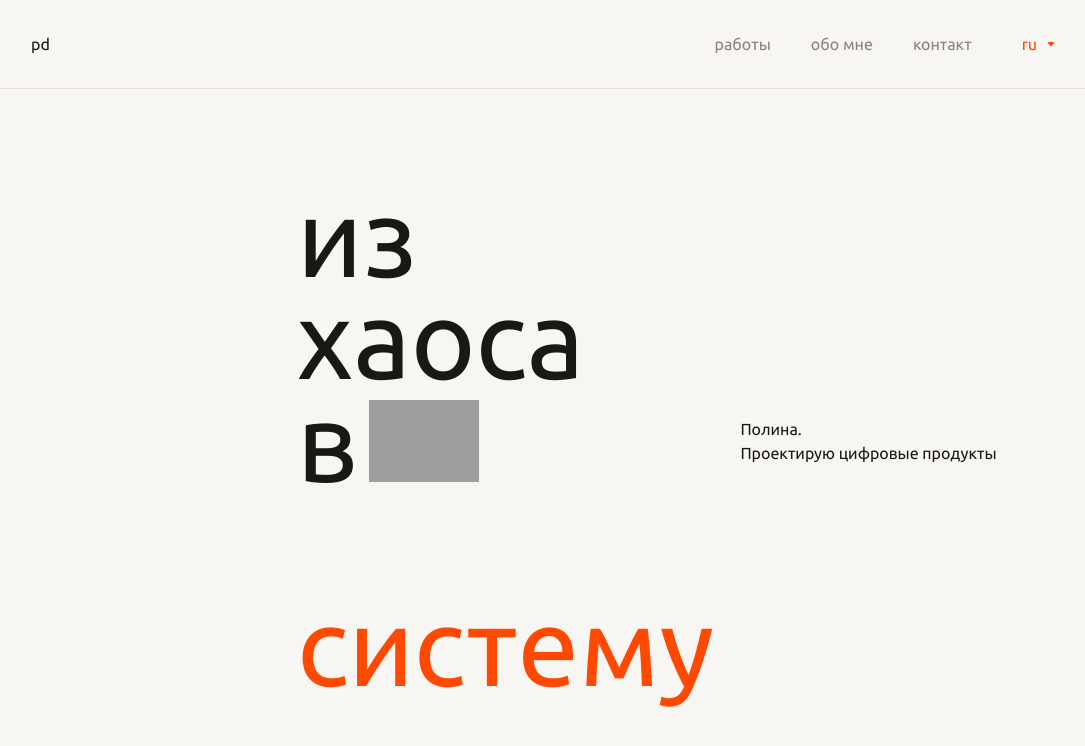
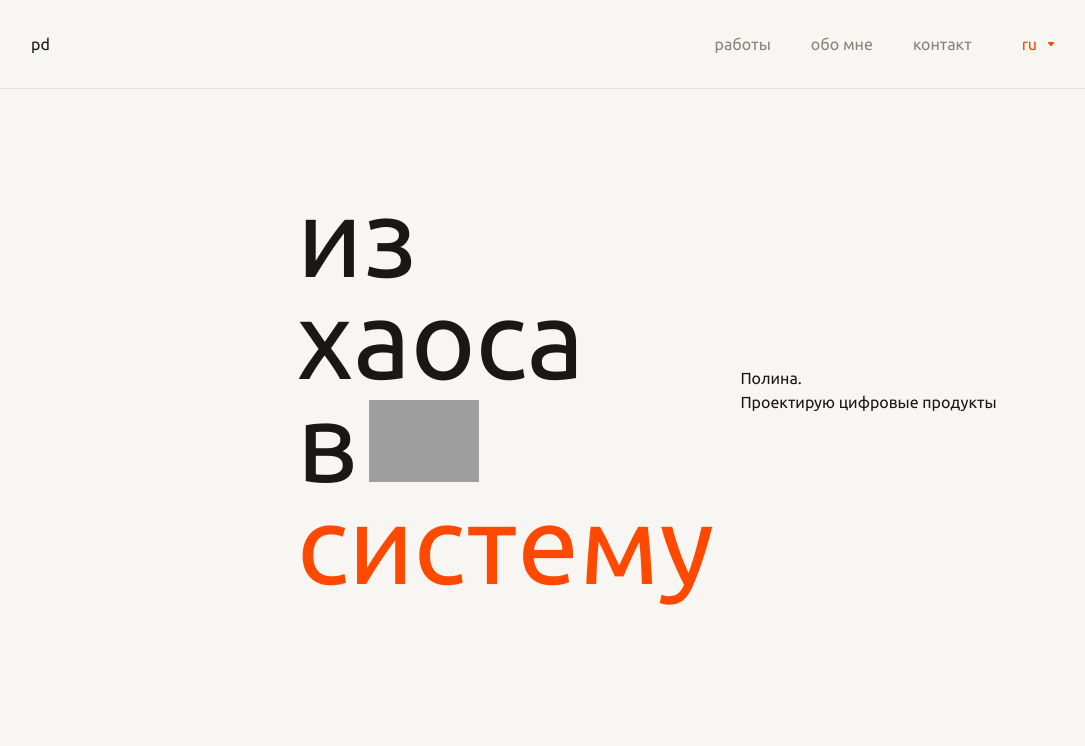
Before and after one commit to polinadadasheva/polinadadasheva.github.io, a plain HTML site: page index.html in a window 1280 px wide. Shown: the whole page, without its empty margins (89-1174 px from the left). Drawn offline with Linux system fonts and the light colour scheme; grey boxes are pictures that could not be loaded.

Commit message:
Add files via upload

```diff
--- a/index.html
+++ b/index.html
@@ -66,18 +66,15 @@
             из<br>
             хаоса<br>
             <!--
-              Строка с фото — отдельный flex-блок, чтобы фото точно
-              вставало по центру высоты именно этой строки.
+              Фото "накладывается" поверх буквы "в" и не влияет на
+              высоту строки (см. комментарий в style.css).
               ВАЖНО: сейчас файла картинки еще нет, нужно его добавить.
               1. Открой нужный фрейм в Figma
               2. Кликни правой кнопкой на эту маленькую фотографию
               3. Export → PNG → Export
               4. Положи скачанный файл в папку images и назови его hero-photo.png
             -->
-            <span class="hero__line--with-photo">
-              в
-              <img src="images/hero-photo.png" alt="" class="hero__photo">
-            </span>
+            <span class="hero__letter-with-photo">в<img src="images/hero-photo.png" alt="" class="hero__photo"></span>
             <br>
             <span class="hero__title-accent">систему</span>
           </h1>
--- a/style.css
+++ b/style.css
@@ -191,23 +191,28 @@ body {
   color: var(--color-accent); /* слово "систему" выделено оранжевым */
 }
 
-.hero__line--with-photo {
-  /* Строка, в которой стоит фото ("в" / "to"). display:flex +
-     align-items:center гарантируют, что фото встанет ровно по
-     центру высоты ЭТОЙ строки, а не "примерно", как было раньше
-     с vertical-align. */
-  display: flex;
-  align-items: center;
-  gap: 12px;
+.hero__letter-with-photo {
+  /* Эта обёртка оборачивает только саму букву "в" / "to".
+     position:relative делает её "точкой отсчёта" для фото,
+     а размер у неё — естественный, как у обычной строки текста
+     (фото внутрь НЕ считается, см. ниже). */
+  position: relative;
+  display: inline-block;
 }
 
 .hero__photo {
-  /* Раньше тут было жёстко задано width:56px + object-fit:cover —
-     из-за этого браузер ОБРЕЗАЛ картинку, чтобы насильно "впихнуть"
-     её в прямоугольник 56×82, даже если у твоего фото другие пропорции.
-     Теперь вместо этого: задаём только высоту (82px, как в макете),
-     а ширина подстраивается сама — картинка показывается ЦЕЛИКОМ,
-     без обрезки. */
+  /* position:absolute — это главное исправление. Раньше фото стояло
+     "в потоке" текста, и из-за того, что оно выше невидимых полей
+     строки, браузер раздувал саму строку (отсюда был лишний зазор
+     перед "систему"/"flow"). Теперь фото вообще не участвует в расчёте
+     высоты строки — оно просто "накладывается" поверх.
+     top:50% + transform:translateY(-50%) центрируют его по высоте
+     именно буквы "в"/"to" (а не всей строки с её полями). */
+  position: absolute;
+  left: calc(100% + 12px);
+  top: 50%;
+  transform: translateY(-50%);
+
   height: 82px;
   width: auto;
   object-fit: contain;
```
Also changed, not shown: en/index.html (+1 -4 lines).
